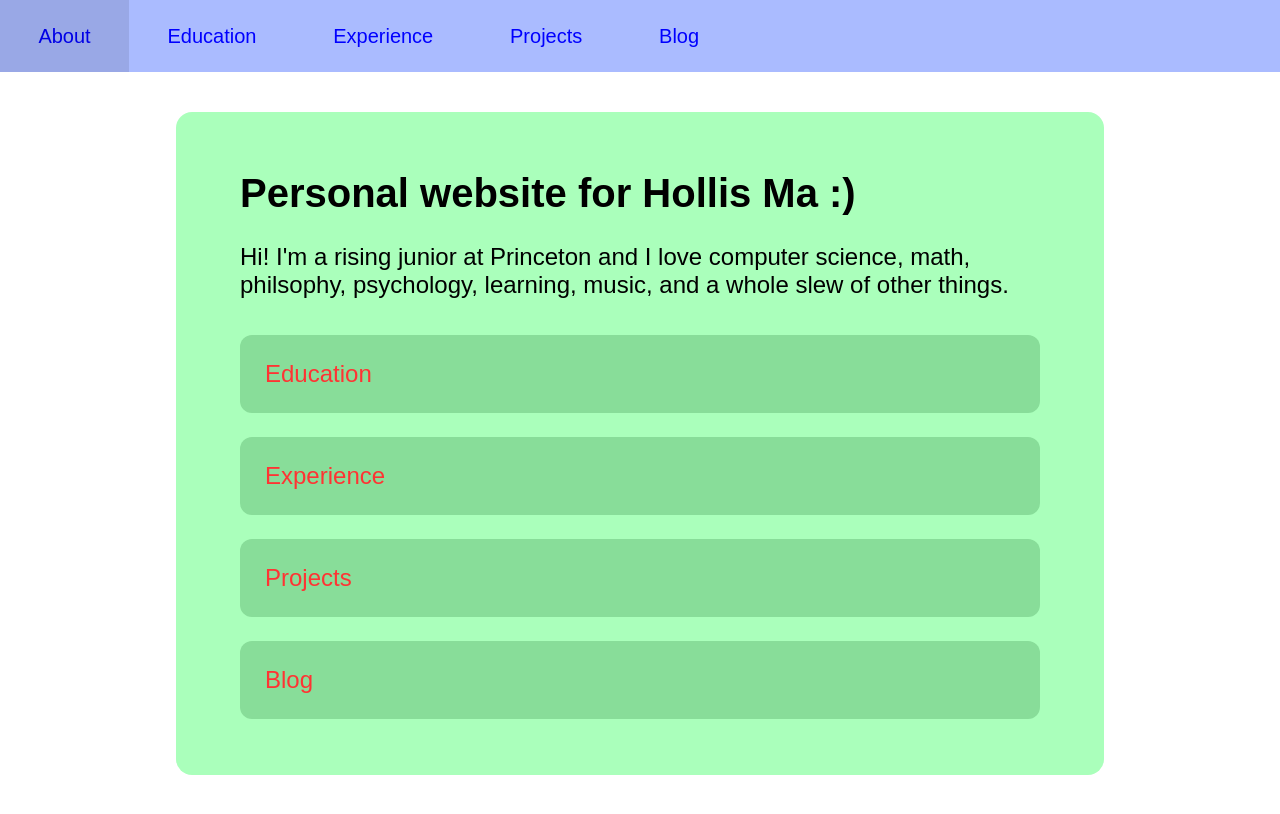
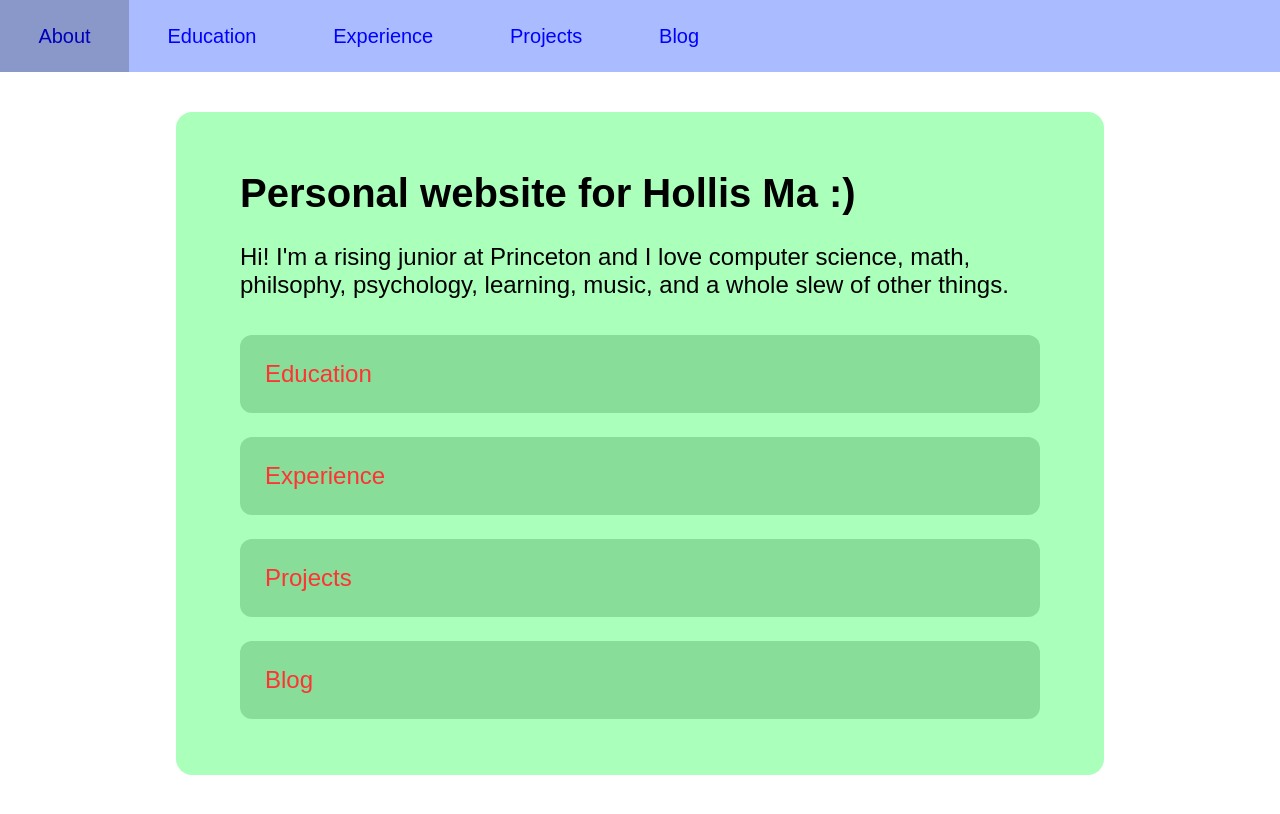
Before and after one commit to hollisma/hollisis.me, a Gatsby site: page / in a window 1280 px wide. Built offline with nearby package versions, Linux system fonts and the light colour scheme; Gatsby itself is replaced by a stand-in of ours.

Commit message:
location bug p2

```diff
--- a/src/components/navbar.tsx
+++ b/src/components/navbar.tsx
@@ -3,7 +3,7 @@ import styled, { css } from 'styled-components'
 import { Link } from 'gatsby'
 import { navLinks } from '../config'
 
-const StyledLink = styled(Link)<{ current: boolean }>`
+const StyledLink = styled(Link)<{ current: string }>`
   display: flex;
   position: relative;
   padding: 0 3vw;
@@ -15,7 +15,7 @@ const StyledLink = styled(Link)<{ current: boolean }>`
   transition: all 0.2s ease;
   background-color: #abf;
   ${props =>
-    props.current
+    props.current === 'true'
       ? css`
           background: #8a97c9 !important;
           color: #00b;
@@ -51,16 +51,12 @@ const Navbar = ({ location }: any) => {
     }
   })
 
-  const current = location && location.pathname.split('/')[1]
+  const pathname = location && location.pathname
 
   return (
     <LinkContainer scrolled={scrolled}>
       {navLinks.map(({ name, url }) => (
-        <StyledLink
-          to={url}
-          key={name}
-          current={name.toLowerCase() === current}
-        >
+        <StyledLink to={url} key={name} current={(url === pathname).toString()}>
           <p>{name}</p>
         </StyledLink>
       ))}
```
